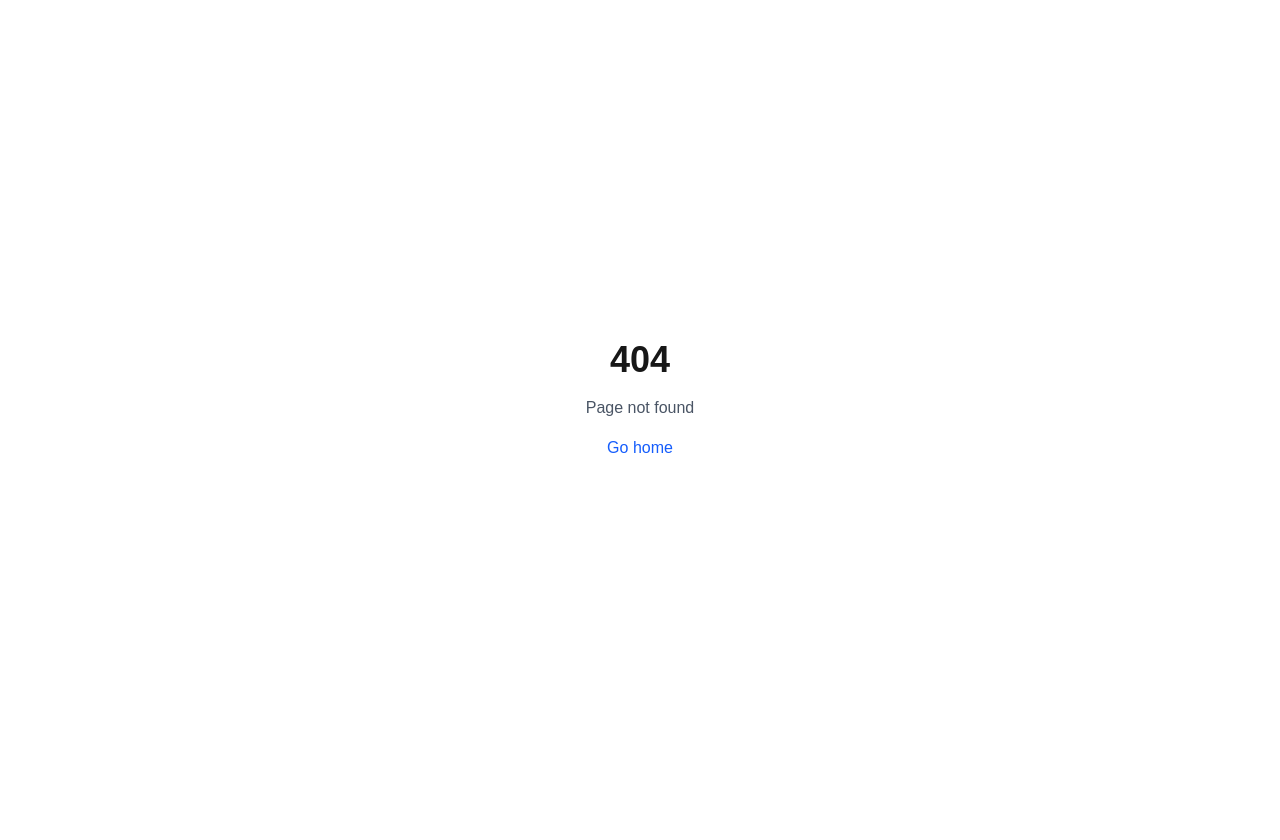
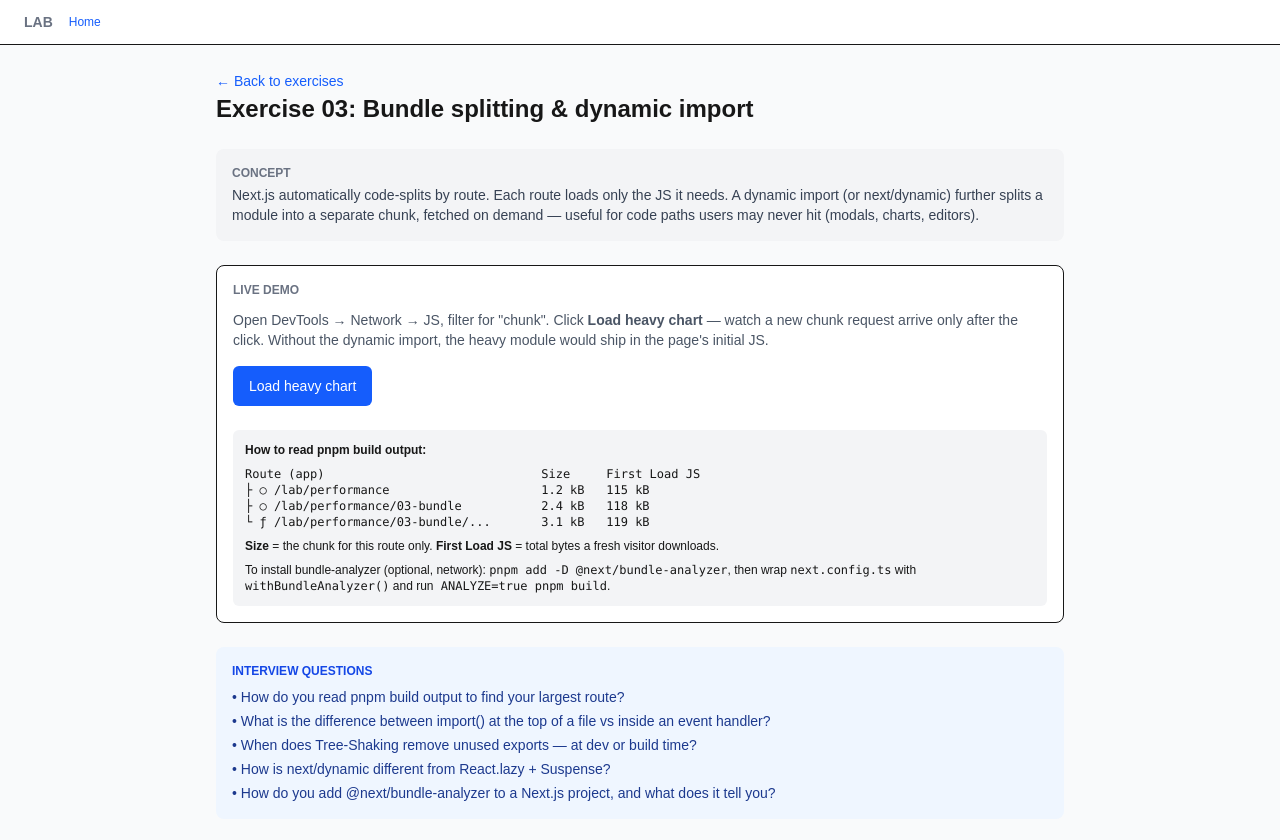
Before and after one commit to nguyentrongnam98/practice-nextjs, a Next.js app: page /lab/performance/03-bundle in a window 1280 px wide. Before the commit this address had no page. Shown: the top 840 px of the page. Before the commit the page ends 800 px from the top, so only its background shows below. Built offline with nearby package versions, Linux system fonts and the light colour scheme.

Commit message:
feat(lab/performance): add 03-bundle exercise

```diff
--- /dev/null
+++ b/src/app/lab/performance/03-bundle/_components/BundleToggle.tsx
@@ -0,0 +1,21 @@
+'use client'
+
+import { useState } from 'react'
+import dynamic from 'next/dynamic'
+import { Button } from '@/shared/components/ui'
+
+const HeavyChart = dynamic(() => import('./HeavyChart'), {
+  loading: () => <p className="text-sm text-gray-500">Loading heavy module…</p>,
+})
+
+export function BundleToggle() {
+  const [show, setShow] = useState(false)
+  return (
+    <div className="space-y-3">
+      <Button type="button" onClick={() => setShow((s) => !s)}>
+        {show ? 'Hide' : 'Load heavy chart'}
+      </Button>
+      {show && <HeavyChart />}
+    </div>
+  )
+}
--- /dev/null
+++ b/src/app/lab/performance/03-bundle/_components/HeavyChart.tsx
@@ -0,0 +1,20 @@
+'use client'
+
+// Pseudo-heavy: a long word list and helpers that simulate a large dependency.
+const HEAVY = Array.from({ length: 200 }, (_, i) => `item-${i}-${'x'.repeat(20)}`)
+
+function compute() {
+  return HEAVY.map((v) => v.length).reduce((a, b) => a + b, 0)
+}
+
+export default function HeavyChart() {
+  return (
+    <div className="rounded-md border-2 border-amber-300 bg-amber-50 p-3 text-sm text-amber-900">
+      ✓ Heavy module loaded. Computed sum of lengths: <strong>{compute()}</strong>
+      <p className="mt-1 text-xs text-amber-700">
+        In a real app, this would be a charting library or PDF renderer ~hundreds of KB. Bundled in a
+        separate chunk thanks to the dynamic import on the parent page.
+      </p>
+    </div>
+  )
+}
--- /dev/null
+++ b/src/app/lab/performance/03-bundle/page.tsx
@@ -0,0 +1,44 @@
+import { ExerciseLayout } from '@/app/lab/rsc/_components/ExerciseLayout'
+import { BundleToggle } from './_components/BundleToggle'
+
+export default function BundleExercise() {
+  return (
+    <ExerciseLayout
+      number="03"
+      title="Bundle splitting & dynamic import"
+      concept="Next.js automatically code-splits by route. Each route loads only the JS it needs. A dynamic import (or next/dynamic) further splits a module into a separate chunk, fetched on demand — useful for code paths users may never hit (modals, charts, editors)."
+      questions={[
+        'How do you read pnpm build output to find your largest route?',
+        'What is the difference between import() at the top of a file vs inside an event handler?',
+        'When does Tree-Shaking remove unused exports — at dev or build time?',
+        'How is next/dynamic different from React.lazy + Suspense?',
+        'How do you add @next/bundle-analyzer to a Next.js project, and what does it tell you?',
+      ]}
+    >
+      <p className="mb-4 text-sm text-gray-600">
+        Open DevTools → Network → JS, filter for &quot;chunk&quot;. Click <strong>Load heavy chart</strong> —
+        watch a new chunk request arrive only after the click. Without the dynamic import, the heavy
+        module would ship in the page&apos;s initial JS.
+      </p>
+      <BundleToggle />
+
+      <div className="mt-6 rounded-md bg-gray-100 p-3 text-xs">
+        <p className="font-semibold">How to read pnpm build output:</p>
+        <pre className="mt-2 overflow-x-auto">{`Route (app)                              Size     First Load JS
+├ ○ /lab/performance                     1.2 kB   115 kB
+├ ○ /lab/performance/03-bundle           2.4 kB   118 kB
+└ ƒ /lab/performance/03-bundle/...       3.1 kB   119 kB`}</pre>
+        <p className="mt-2">
+          <strong>Size</strong> = the chunk for this route only.{' '}
+          <strong>First Load JS</strong> = total bytes a fresh visitor downloads.
+        </p>
+        <p className="mt-2">
+          To install bundle-analyzer (optional, network):{' '}
+          <code>pnpm add -D @next/bundle-analyzer</code>, then wrap{' '}
+          <code>next.config.ts</code> with <code>withBundleAnalyzer()</code> and run
+          <code> ANALYZE=true pnpm build</code>.
+        </p>
+      </div>
+    </ExerciseLayout>
+  )
+}
```
